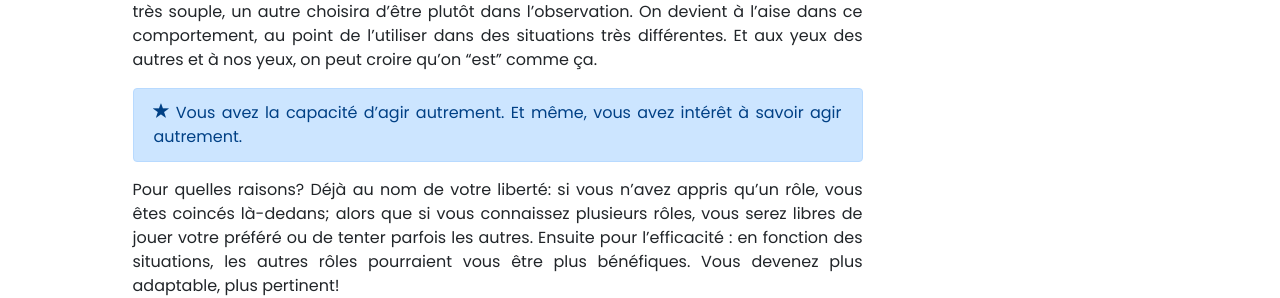
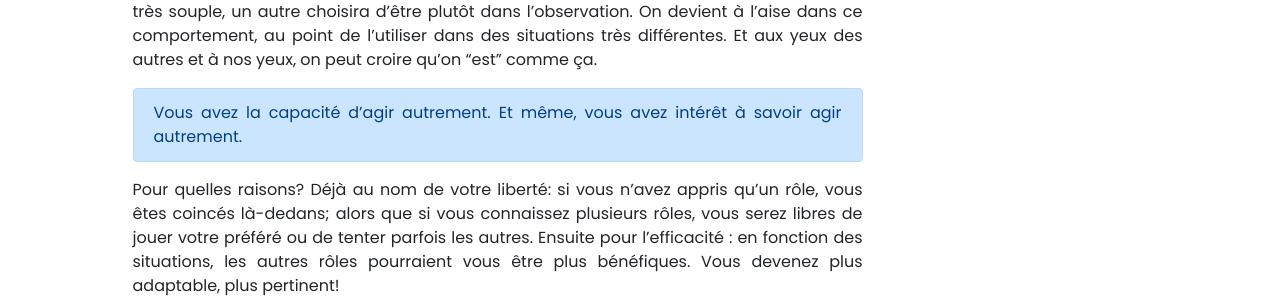
Before and after one commit to OrgaEvolutions/Nathoup.github.io, a Jekyll site: the page built from articles/personnalite.html, in a window 1280 px wide. Shown: the part 762-1060 px from the top of the page. Built offline with Jekyll 4.4.1, drawn with Linux system fonts in a browser that asks for light colours; some web fonts are replaced; comment, search, counter and statistics services are not loaded.

Commit message:
Update post.html

```diff
--- a/_layouts/post.html
+++ b/_layouts/post.html
@@ -1,11 +1,11 @@
 ---
 layout: default
 class_passage_important: "bg-info text-white"
-passage_important: "<div class='alert alert-primary' role='alert'><span class='glyphicon glyphicon-star' aria-hidden='true'></span> "
+passage_important: "<div class='alert alert-primary' role='alert'><!--<span class='glyphicon glyphicon-star' aria-hidden='true'></span> -->"
 fin_passage_important: "</div>"
 paragraphe: "<p>"
 fin_paragraphe: "</p>"
-exemple: "<p class='text-dark'><span class='glyphicon glyphicon-hand-right'></span> <i>"
+exemple: "<p class='text-dark' style='margin-left : 20px'><span class='glyphicon glyphicon-hand-right'></span> <i>"
 fin_exemple: "</i></p>"
 debut_liste: "<ul>"
 element_liste: "<li>"
```
